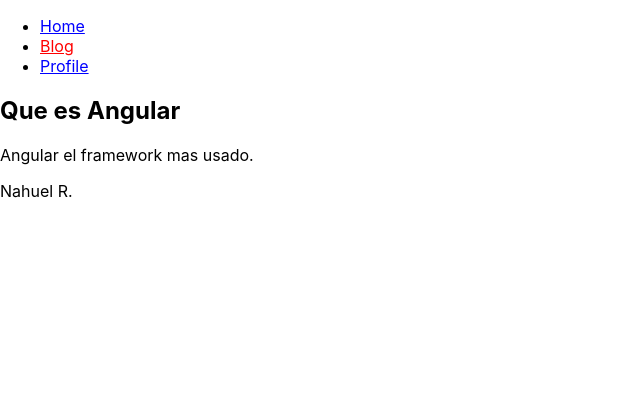
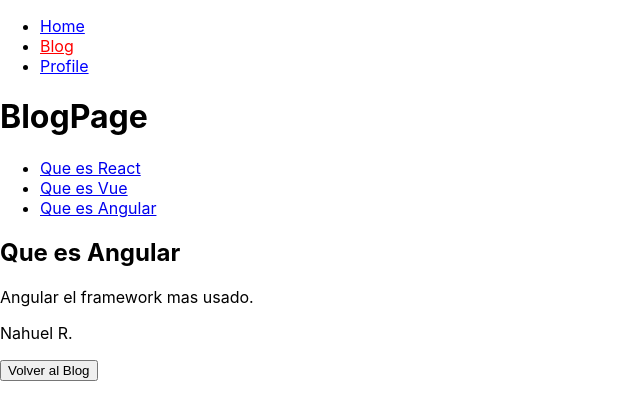
Before and after one commit to hermsale/react-router-app, a React (Create React App) app: page /#/blog/que-es-Angular in a window 1280 px wide. Shown: the top 420 px of the page, without its empty margins (0-640 px from the left). Built offline with nearby package versions, Linux system fonts and the light colour scheme.

Commit message:
se empezo a trabajar con rutas anidadas

```diff
--- a/src/App.js
+++ b/src/App.js
@@ -17,8 +17,11 @@
       <Routes>
         {/* esta es la parte de nuestra pagina que será dinamica */}
         <Route path='/' element={<HomePage/>}/>
-        <Route path='/blog' element={<BlogPage/>}/>
-        <Route path='/blog/:slug' element={<BlogPost/>}/>
+
+        <Route path='/blog' element={<BlogPage/>}>
+           <Route path='/blog/:slug' element={<BlogPost/>}/>
+        </Route>
+
         <Route path='/profile' element={<ProfilePage/>}/>
         {/* cuando no funcione algo ira a esta ruta  */}
         <Route path='*' element={<p>Not Found</p>}/>
--- a/src/BlogPage.js
+++ b/src/BlogPage.js
@@ -1,5 +1,5 @@
 import React from "react";
-import { Link } from "react-router-dom";
+import { Link, Outlet } from "react-router-dom";
 import { blogdata } from "./blogdata";
 
 
@@ -7,14 +7,16 @@
 return (
     <React.Fragment>
         <h1>BlogPage</h1>
-
             <ul>
                 {
                     blogdata.map(post =>
-                        <BlogLink  post={post}/>
-                    )
-                }
+                        <BlogLink key={post.slug} post={post}/>
+                        )
+                    }
             </ul>
+
+        <Outlet/>
+
 
     </React.Fragment>
     )
--- a/src/BlogPost.js
+++ b/src/BlogPost.js
@@ -1,18 +1,27 @@
 import React from "react";
-import { useParams } from "react-router-dom";
+import { useNavigate, useParams } from "react-router-dom";
 import { blogdata } from "./blogdata";
 
 
 function BlogPost() {
+// citamos el hook useNavigate
+    const navigate = useNavigate();
 // gracias al manejador de estados useParams, podemos recibis los parametros
     const {slug} = useParams();
+
     // utilizamos el arreglo blogdata para buscar el slug que se paso por parametro
     const blogpost = blogdata.find(post => post.slug === slug);
+
+    const returnToBlog = () =>{
+        navigate(-1);
+    }
+
 return (
     <React.Fragment>
         <h2>{blogpost.title}</h2>
         <p>{blogpost.content}</p>
         <p>{blogpost.author}</p>
+        <button onClick={returnToBlog}>Volver al Blog</button>
     </React.Fragment>
     )
 }
--- a/src/Menu.js
+++ b/src/Menu.js
@@ -7,7 +7,7 @@
             <ul>
                     {
                     routes.map(route =>
-                            <li>
+                            <li key={route.to}>
 
                                 <NavLink style={({ isActive }) => ({ color: isActive ? 'red' : 'blue' })} to={route.to}>
                                     {route.text}
```
